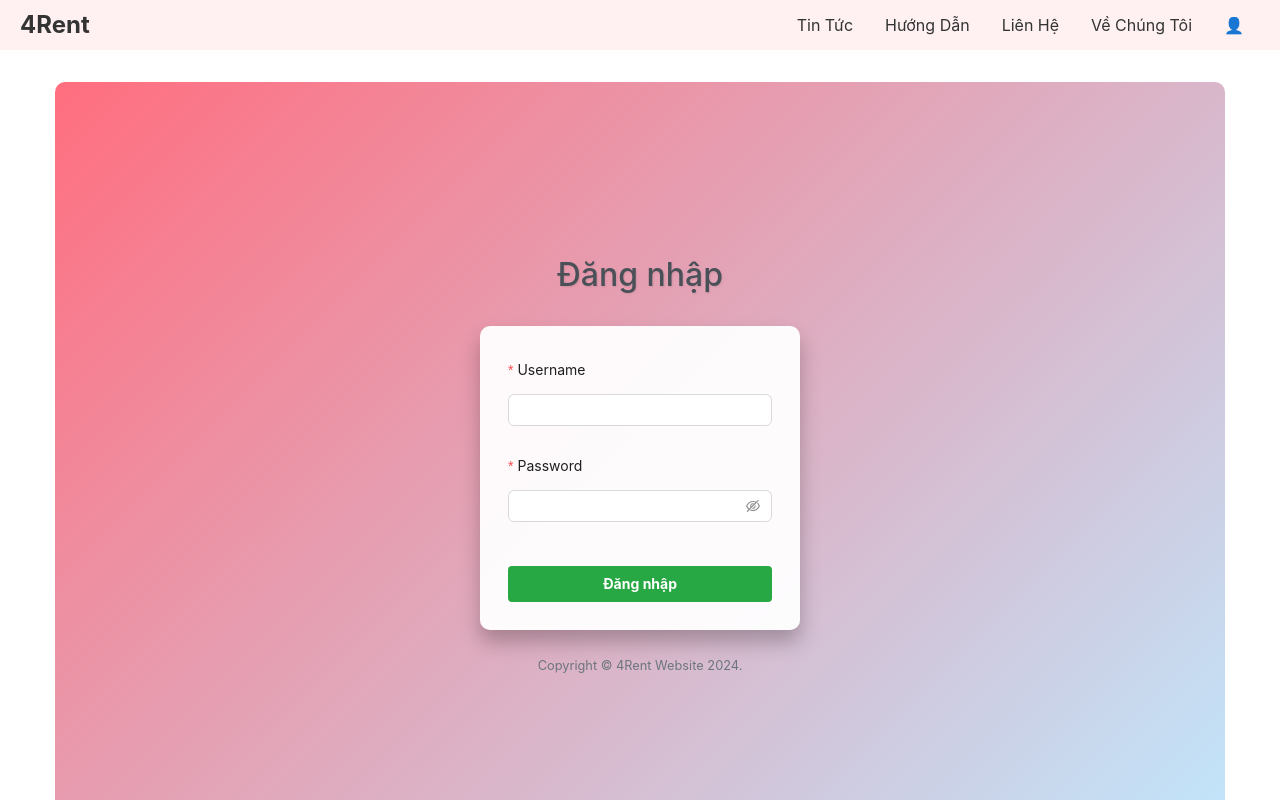
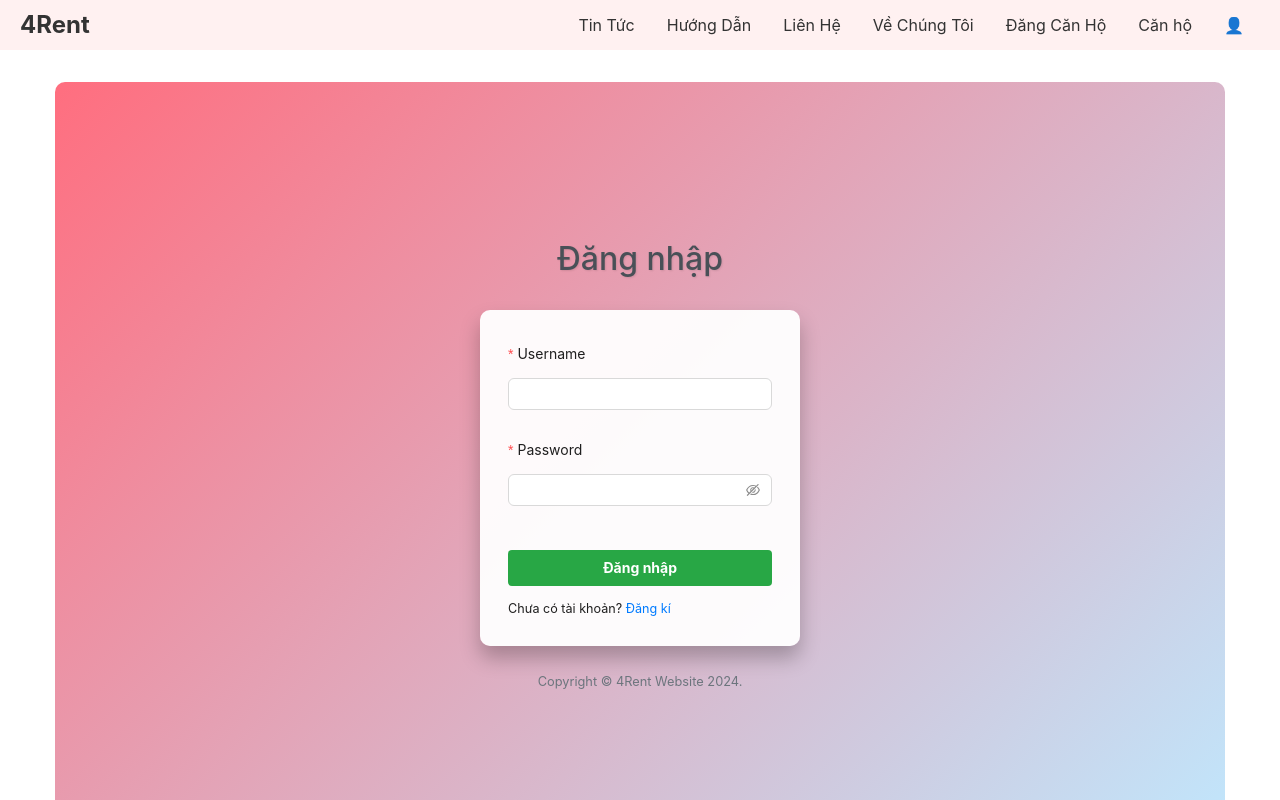
Before and after one commit to NeyuD96155/4Rent, a React (Create React App) app in the folder client/: page /signin in a window 1280 px wide. Shown: the top 800 px of the page. Built offline with nearby package versions, Linux system fonts and the light colour scheme.

Commit message:
client/src/pages/SignIn.js client/src/pages/Post.js client/src/pages/Estate.js client/src/pages/HomePage.js client/src/components/Navbar.js client/src/pages/Booking.js client/package-lock.json client/package.json

```diff
--- a/client/package.json
+++ b/client/package.json
@@ -13,6 +13,7 @@
     "antd": "^5.14.1",
     "axios": "^1.6.7",
     "bootstrap": "^5.3.2",
+    "moment": "^2.30.1",
     "react": "^18.2.0",
     "react-bootstrap": "^2.10.0",
     "react-dom": "^18.2.0",
--- a/client/src/components/Navbar.js
+++ b/client/src/components/Navbar.js
@@ -13,6 +13,8 @@ const NavigationBar = () => {
         <Link to="/guides" className="navbar-link">Hướng Dẫn</Link>
         <Link to="/contact" className="navbar-link">Liên Hệ</Link>
         <Link to="/about" className="navbar-link">Về Chúng Tôi</Link>
+        <Link to="/post" className="navbar-link">Đăng Căn Hộ</Link>
+        <Link to="/estate" className="navbar-link">Căn hộ</Link>
 
         {/* User Icon with Dropdown Menu */}
         <div className="navbar-user-dropdown">
--- /dev/null
+++ b/client/src/pages/Booking.js
@@ -0,0 +1,50 @@
+import React from 'react';
+import { Form, Button, DatePicker, Switch } from 'antd';
+import api from '../config/axios'; // Ensure axios is correctly configured
+import { toast } from "react-toastify";
+import moment from 'moment'; // Used for bookingDate
+
+const Booking = ({ userId, estateId }) => {
+  const [form] = Form.useForm();
+
+  const handleSubmit = async (values) => {
+    const formattedValues = {
+      ...values,
+      userId,
+      estateId,
+      checkIn: values.checkIn.format('YYYY-MM-DDTHH:mm:ss.SSSZ'),
+      checkOut: values.checkOut.format('YYYY-MM-DDTHH:mm:ss.SSSZ'),
+      bookingDate: moment().format('YYYY-MM-DDTHH:mm:ss.SSSZ'), // Booking date set to current date
+      status: values.status || false, // Default to false if not selected
+    };
+
+    try {
+      await api.post('/Booking', formattedValues); // Directly await the API call without assigning its result to a variable
+      toast.success("Đặt phòng thành công!");
+      form.resetFields();
+    } catch (error) {
+      toast.error(`Đặt phòng thất bại: ${error.response?.data?.message || error.message}`);
+    }
+  };
+
+  return (
+    <Form form={form} onFinish={handleSubmit} layout="vertical">
+      <Form.Item name="checkIn" label="Ngày nhận phòng" rules={[{ required: true }]}>
+        <DatePicker showTime />
+      </Form.Item>
+      <Form.Item name="checkOut" label="Ngày trả phòng" rules={[{ required: true }]}>
+        <DatePicker showTime />
+      </Form.Item>
+      <Form.Item name="status" label="Xác nhận ngay lập tức" valuePropName="checked">
+        <Switch />
+      </Form.Item>
+      <Form.Item>
+        <Button type="primary" htmlType="submit">
+          Đặt phòng
+        </Button>
+      </Form.Item>
+    </Form>
+  );
+};
+
+export default Booking;
--- /dev/null
+++ b/client/src/pages/Estate.js
@@ -0,0 +1,40 @@
+import React, { useEffect, useState } from 'react';
+import api from '../config/axios'; // Đảm bảo bạn đã cấu hình axios đúng cách
+import { toast } from "react-toastify";
+
+const EstateListings = () => {
+  const [estates, setEstates] = useState([]); // Lưu trữ dữ liệu từ API
+
+  useEffect(() => {
+    const fetchEstates = async () => {
+      try {
+        const response = await api.get('/estate');
+        setEstates(response.data); // Lưu dữ liệu vào state
+      } catch (error) {
+        // Kiểm tra và xử lý lỗi một cách linh hoạt hơn
+        const errorMessage = error.response?.data?.message || "Có lỗi xảy ra khi lấy dữ liệu.";
+        toast.error(`Lỗi khi lấy dữ liệu: ${errorMessage}`);
+      }
+    };
+
+    fetchEstates();
+  }, []);
+  return (
+    <div>
+      <h1>Danh Sách Căn Hộ</h1>
+      <div>
+        {estates.map((estate) => (
+          <div key={estate.id}>
+            <h2>{estate.name}</h2>
+            <p>{estate.description}</p>
+            <p>Địa điểm: {estate.location}</p>
+            <p>Loại: {estate.type}</p>
+            {/* Thêm bất kỳ thông tin nào bạn muốn hiển thị */}
+          </div>
+        ))}
+      </div>
+    </div>
+  );
+};
+
+export default EstateListings;
--- a/client/src/pages/HomePage.js
+++ b/client/src/pages/HomePage.js
@@ -14,7 +14,9 @@ import PostDetail from "../components/PostDetail";
 import News from "../pages/News";
 import Landing from "../pages/Landing";
 import {Contact1,OurStory,PrivacyPolicy,} from "../components/Footer/Components";
-
+import Post from "../pages/Post"
+import Estate from "../pages/Estate"
+import Booking from "../pages/Booking"
 function Homepage() {
     return (
         <Router>
@@ -37,6 +39,9 @@ function Homepage() {
                 <Route path="/" element={<Landing />} />
                 <Route path="/maximize-vacation" element={<MaximizeVacation />}/>
                 <Route path="/detail/:id" element={<PostDetail />} />
+                <Route path="/post" element={<Post />} />
+                <Route path="/estate" element={<Estate />} />
+                <Route path="/booking" element={<Booking />} />
             </Routes>
             <Footer />
         </Router>
--- /dev/null
+++ b/client/src/pages/Post.js
@@ -0,0 +1,48 @@
+import React from 'react';
+import { Form, Input, Button, DatePicker, InputNumber } from 'antd';
+import api from '../config/axios'; // Ensure axios is correctly configured
+import { toast } from "react-toastify";
+
+const Post = () => {
+  const [form] = Form.useForm();
+
+  const handleSubmit = async (values) => {
+    const formattedValues = {
+      ...values,
+      postDate: values.postDate.format('YYYY-MM-DDTHH:mm:ss.SSSZ'),
+      price: parseInt(values.price, 10), // Ensure the value is an integer
+    };
+
+    try {
+      await api.post('/post', formattedValues); // Remove 'response' since it's not being used
+      toast.success("Căn hộ đã được đăng ký thành công!");
+      form.resetFields();
+    } catch (error) {
+      toast.error(`Đăng ký thất bại: ${error.response?.data || error.message}`);
+    }
+  };
+
+  return (
+    <Form form={form} layout="vertical" onFinish={handleSubmit} autoComplete="off">
+      <Form.Item name="title" label="Tiêu đề" rules={[{ required: true, message: 'Vui lòng nhập tiêu đề!' }]}>
+        <Input />
+      </Form.Item>
+      <Form.Item name="content" label="Nội dung" rules={[{ required: true, message: 'Vui lòng nhập nội dung!' }]}>
+        <Input.TextArea rows={4} />
+      </Form.Item>
+      <Form.Item name="price" label="Giá" rules={[{ required: true, message: 'Vui lòng nhập giá!' }]}>
+        <InputNumber style={{ width: '100%' }} />
+      </Form.Item>
+      <Form.Item name="postDate" label="Ngày đăng" rules={[{ required: true, message: 'Vui lòng chọn ngày đăng!' }]}>
+        <DatePicker style={{ width: '100%' }} format="YYYY-MM-DD" />
+      </Form.Item>
+      <Form.Item>
+        <Button type="primary" htmlType="submit">
+          Đăng ký
+        </Button>
+      </Form.Item>
+    </Form>
+  );
+};
+
+export default Post;
--- a/client/src/pages/SignIn.js
+++ b/client/src/pages/SignIn.js
@@ -4,11 +4,9 @@ import "../styles/SignUp.css";
 import api from "../config/axios";
 import { toast } from "react-toastify";
 import "react-toastify/dist/ReactToastify.css";
-import {Button, Form, Input} from 'antd'
+import { Button, Form, Input } from "antd";
 const SignIn = () => {
     const navigate = useNavigate();
-
-
 
     const handleSubmit = async (values) => {
         console.log(values);
@@ -67,27 +65,46 @@ const SignIn = () => {
                 </div>
             </form> */}
 
-            <Form className="signup-form" labelCol={{
-                span: 24
-            }} onFinish={handleSubmit}>
-                <Form.Item name="username" label="Username" rules={[{
-                    required: true,
-                    message: "Please input username!!!"
-                }]}>
-                    <Input/>
+            <Form
+                className="signup-form"
+                labelCol={{
+                    span: 24,
+                }}
+                onFinish={handleSubmit}
+            >
+                <Form.Item
+                    name="username"
+                    label="Username"
+                    rules={[
+                        {
+                            required: true,
+                            message: "Please input username!!!",
+                        },
+                    ]}
+                >
+                    <Input />
                 </Form.Item>
 
-                <Form.Item name="password" label="Password" rules={[{
-                    required: true,
-                    message: "Please input password!!!"
-                }]}>
-                    <Input.Password/>
+                <Form.Item
+                    name="password"
+                    label="Password"
+                    rules={[
+                        {
+                            required: true,
+                            message: "Please input password!!!",
+                        },
+                    ]}
+                >
+                    <Input.Password />
                 </Form.Item>
 
-                <div className="form-actions" >
+                <div className="form-actions">
                     <button type="submit" className="signup-submit">
                         Đăng nhập
                     </button>
+                </div>
+                <div className="signup-footer">
+                    Chưa có tài khoản? <Link to="/signup">Đăng kí</Link>
                 </div>
             </Form>
 
```
Also changed, not shown: 1 other file (tests, documents, lock files or other folders).
